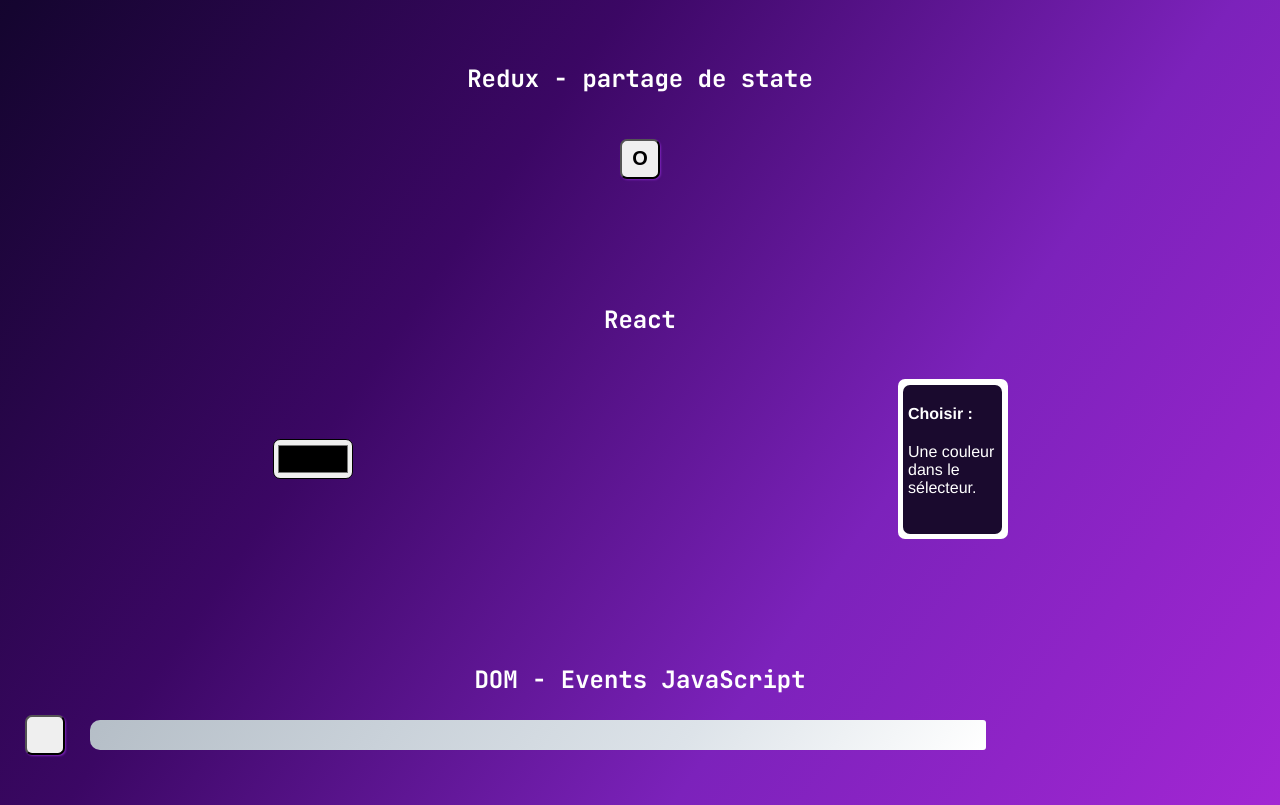
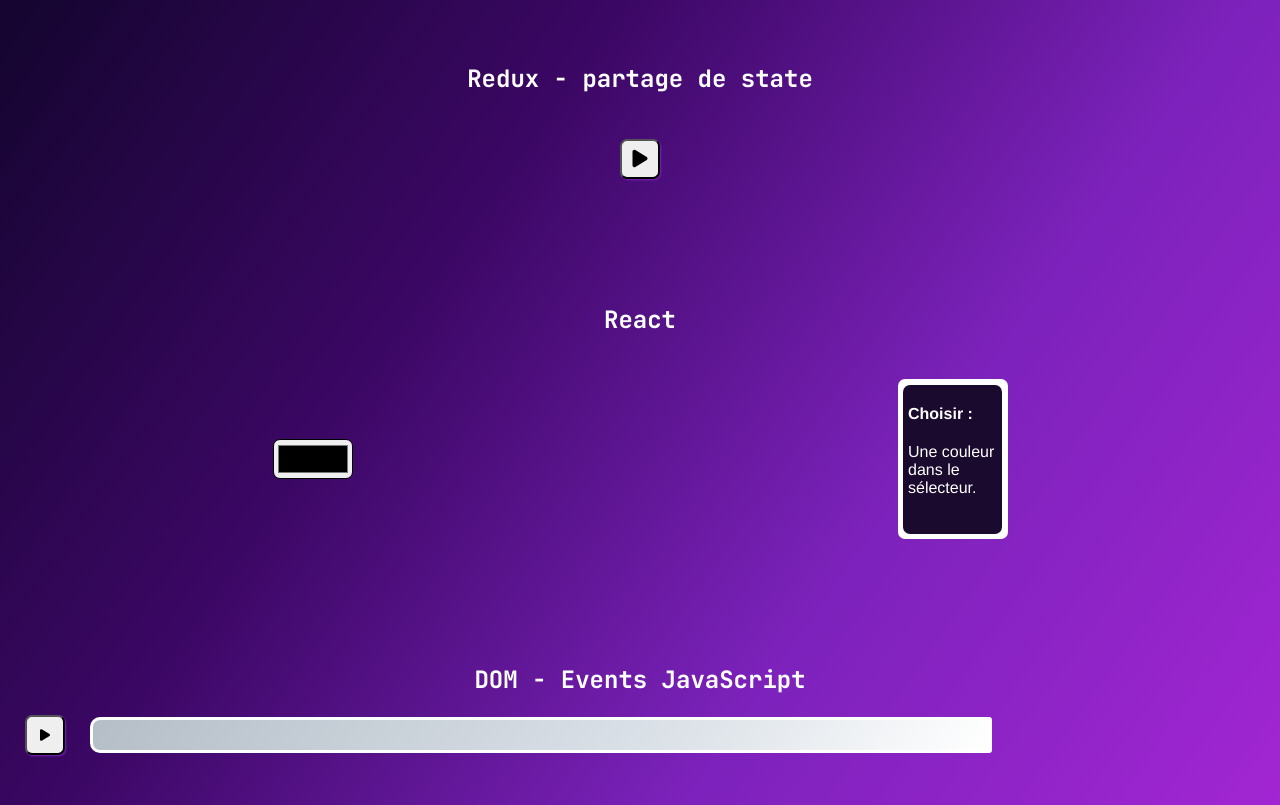
Before and after one commit to anthonypin0169/portfolio, a React (Vite) app: page /competences in a window 1280 px wide. Shown: the part 840-1645 px from the top of the page. Built offline with nearby package versions, Linux system fonts and the light colour scheme; a web font is replaced by a local one.

Commit message:
Ajout du css

```diff
--- a/src/components/carrousel.scss
+++ b/src/components/carrousel.scss
@@ -101,13 +101,7 @@
         }
     }
 }
-.fa-solid{
-    position: absolute;
-    top: 50%;
-    font-size: 50px;
-    color: #3b0764;
-    opacity: 0.4;
-}
+
 .left-btn{
     left: 0;
 }
@@ -115,10 +109,20 @@
     right: 0;
 }
 .fa-angle-left{
+    position: absolute;
     left: 15px;
+    top: 50%;
+    font-size: 50px;
+    color: #3b0764;
+    opacity: 0.4;
 }
 .fa-angle-right{
+    position: absolute;
     right: 15px;
+    top: 50%;
+    font-size: 50px;
+    color: #3b0764;
+    opacity: 0.4;
 }
 
 
--- a/src/pages/careers.jsx
+++ b/src/pages/careers.jsx
@@ -110,7 +110,7 @@
                 </>
                 :
                     <div className="redux__counter-container">
-                        <button onClick={() => dispatch(show())} className="redux__counter-container--btn open-btn">O</button>
+                        <button onClick={() => dispatch(show())} className="redux__counter-container--btn open-btn"><i className="fa-solid fa-play"></i></button>
                     </div>
                 }
             </section>
@@ -131,9 +131,15 @@
             <section className="js-event">
                 <h2 className="js-event__h2">DOM - Events JavaScript</h2>
                 <div className="js-event__group">
-                    <button onMouseDown={startPress} onMouseUp={stopPress} onMouseLeave={stopPress} onTouchStart={startPress} onTouchEnd={stopPress} className="js-event__group--btn"></button>
+                    <button onMouseDown={startPress} onMouseUp={stopPress} onMouseLeave={stopPress} onTouchStart={startPress} onTouchEnd={stopPress} className="js-event__group--btn"><i className="fa-solid fa-play"></i></button>
                     <div className="js-event__group--loader">
-                        <div className="loader-content" style={{width: `${progress}%`}}></div>
+                        {Array.from({length: 20}, (_, i) => (
+                            <div
+                                key={i}
+                                className="loader-bar"
+                                style={{opacity: progress >= (i + 1) * 5 ? 1 : 0}}
+                            />
+                        ))}
                     </div>
                 </div>
             </section>
--- a/src/pages/careers.scss
+++ b/src/pages/careers.scss
@@ -278,12 +278,21 @@
             height: 30px;
             display: flex;
             align-items: center;
+            gap: 3px;
             background: $border-gradient;
+            border: 3px solid #fff;
             border-radius: 10px 3px 3px 10px;
+            overflow: hidden;
         }
     }
 }
-.loader-content{
-    height: 70%;
-    background: $cards;
+.loader-bar {
+    width: 11px;
+    height: 110%;
+    transform: rotate(-15deg);
+    transition: opacity 0.6s;
+    background: #7611be;
 }
+.fa-play{
+
+}
```
